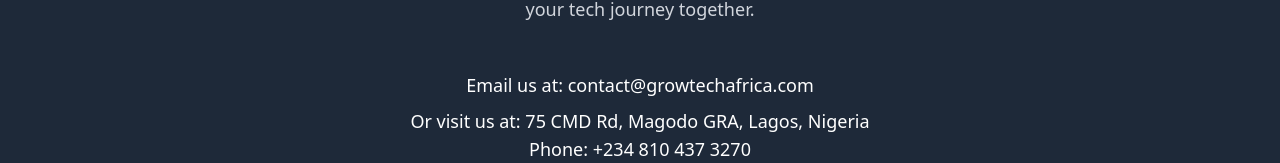
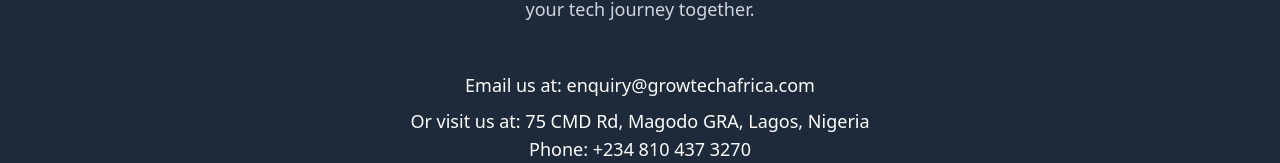
Before and after one commit to richardomoniyi/tektutor, a React (Vite) app: page / in a window 1280 px wide. Shown: the part 3745-3908 px from the top of the page. Built offline with nearby package versions, Linux system fonts and the light colour scheme.

Commit message:
added other programmes 4

```diff
--- a/src/components/HomePage.tsx
+++ b/src/components/HomePage.tsx
@@ -256,7 +256,7 @@
           <h2 className="text-3xl md:text-4xl font-bold mb-8 text-center">Get In Touch</h2>
           <p className="text-center text-lg text-gray-300 mb-12 max-w-3xl mx-auto">Have questions? Want to enroll? We'd love to hear from you. Reach out to us, and let's start your tech journey together.</p>
           <div className="max-w-lg mx-auto text-center">
-            <p className="text-lg mb-2">Email us at: <a href="mailto:enquiry@growtechafrica.com" className="text-grass-green hover:underline">contact@growtechafrica.com</a></p>
+            <p className="text-lg mb-2">Email us at: <a href="mailto:enquiry@growtechafrica.com" className="text-grass-green hover:underline">enquiry@growtechafrica.com</a></p>
             <p className="text-lg">Or visit us at: 75 CMD Rd, Magodo GRA, Lagos, Nigeria</p>
             <p className="text-lg">Phone: <a href="tel:+2348104373270" className="text-grass-green hover:underline">+234 810 437 3270</a></p>
             <div className="mt-8">
```
